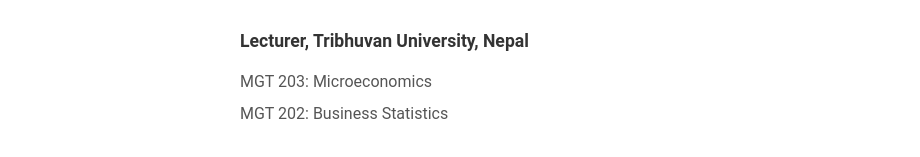
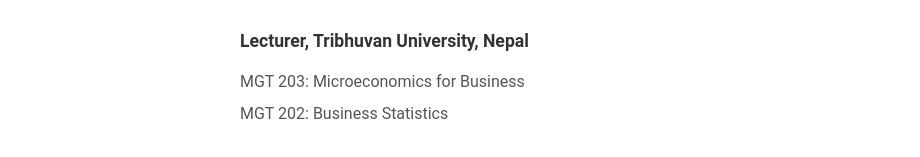
Before and after one commit to bishalkchalise/bishalkchalise.github.io, a plain HTML site: page teaching.html in a window 1280 px wide. Shown: the part 353-510 px from the top of the page, without its empty margins (0-920 px from the left). Drawn offline with Linux system fonts and the light colour scheme.

Commit message:
Update course title for MGT 203

```diff
--- a/teaching.html
+++ b/teaching.html
@@ -135,7 +135,7 @@
 
       <div class="institution">
         <div class="institution-name">Lecturer, Tribhuvan University, Nepal</div>
-        <div class="course">MGT 203: Microeconomics</div>
+        <div class="course">MGT 203: Microeconomics for Business</div>
         <div class="course">MGT 202: Business Statistics</div>
       </div>
     </main>
```
